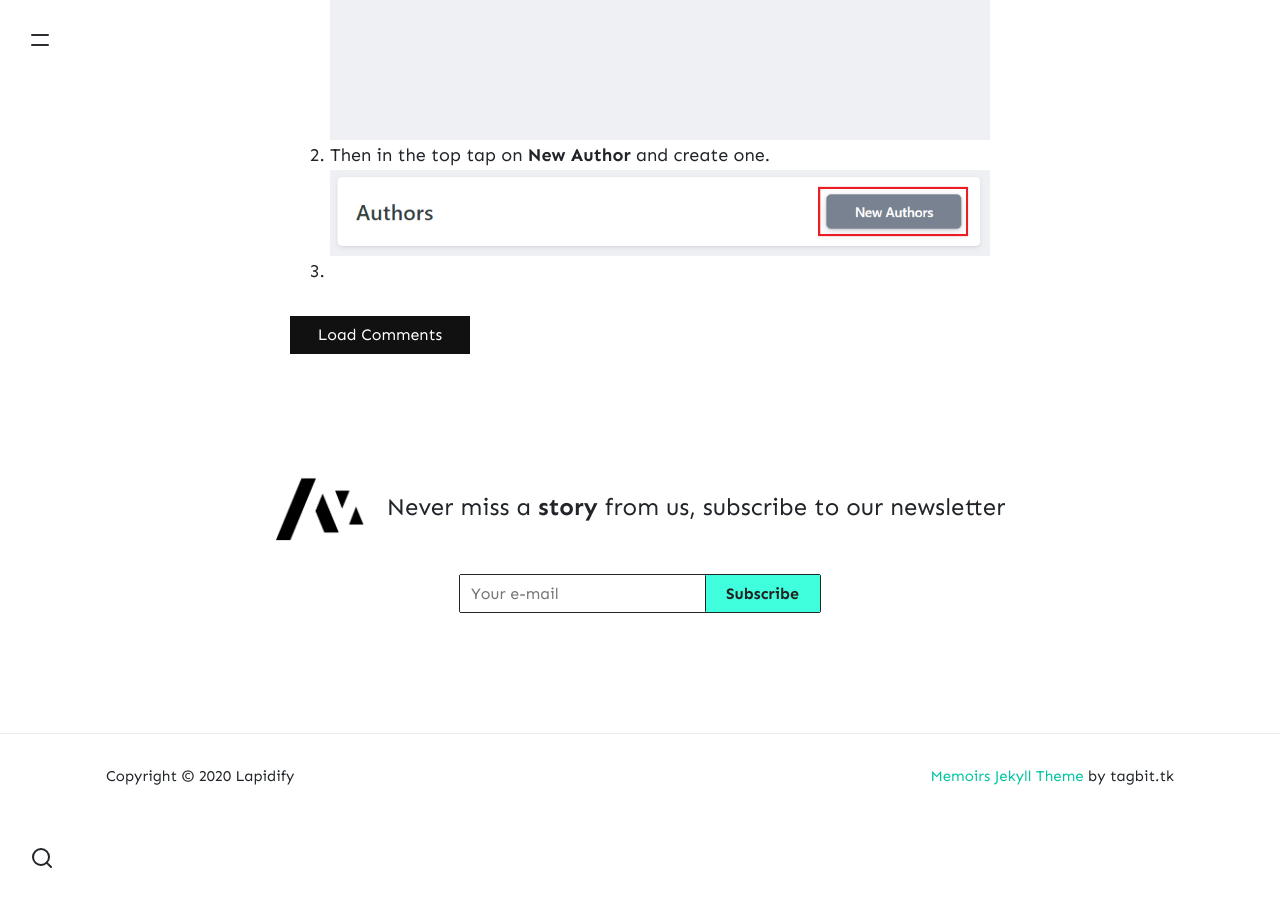
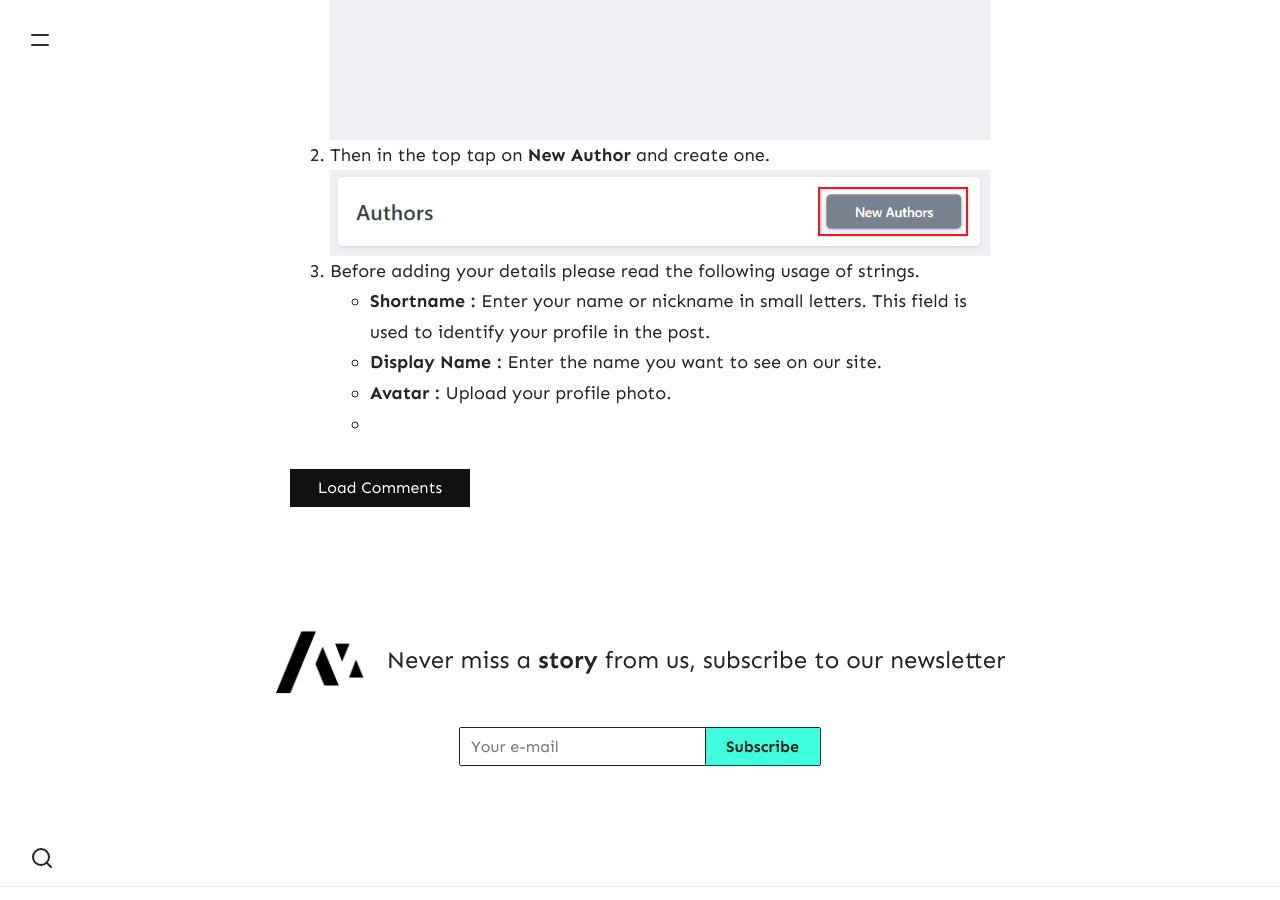
Before and after one commit to muhammedashfar7/Lapidify, a Jekyll site: the page built from writer-s-guide.md, in a window 1280 px wide and 900 px high, scrolled down 1310 px. Built offline with Jekyll 4.4.1, drawn with Linux system fonts in a browser that asks for light colours; nearby versions of some CDN libraries; a script that is not in the unit is left out; comment, search, counter and statistics services are not loaded; before the commit the page ends 2130 px from its top, so only the background shows below that.

Commit message:
Update from Forestry.io Muhammed Ashfar updated writer-s-guide.md

```diff
--- a/writer-s-guide.md
+++ b/writer-s-guide.md
@@ -23,4 +23,8 @@ Before start writing you should check that your profile is created in author tab
 
 1. **Select the author tab from the sidebar.![](/uploads/tempsnip1.png)**
 2. Then in the top tap on **New Author** and create one.![](/uploads/tempsnip2.png)
-3.
+3. Before adding your details please read the following usage of strings.
+   * **Shortname :** Enter your name or nickname in small letters. This field is used to identify your profile in the post.
+   * **Display Name :** Enter the name you want to see on our site.
+   * **Avatar :** Upload your profile photo.
+   *
```
